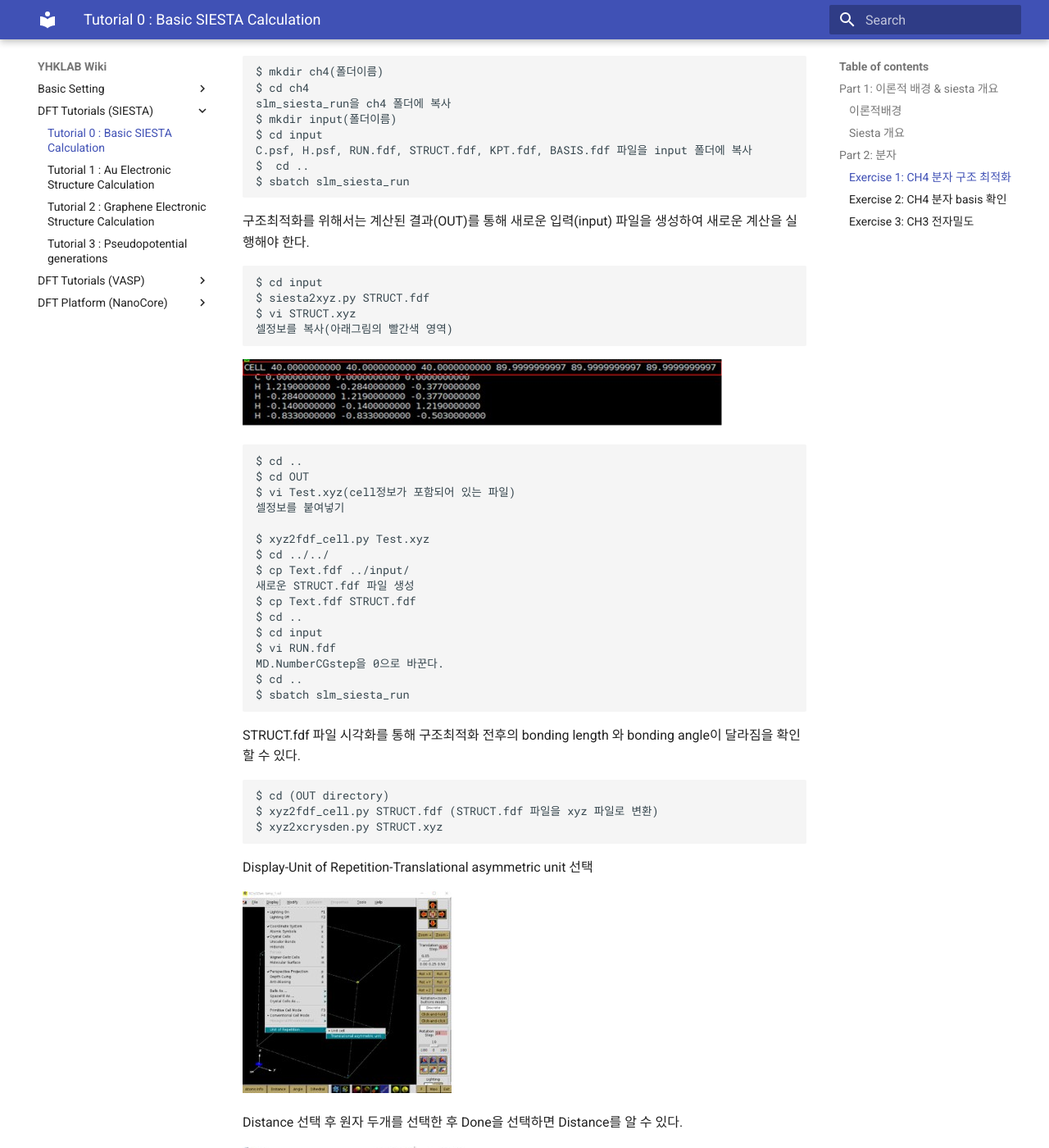
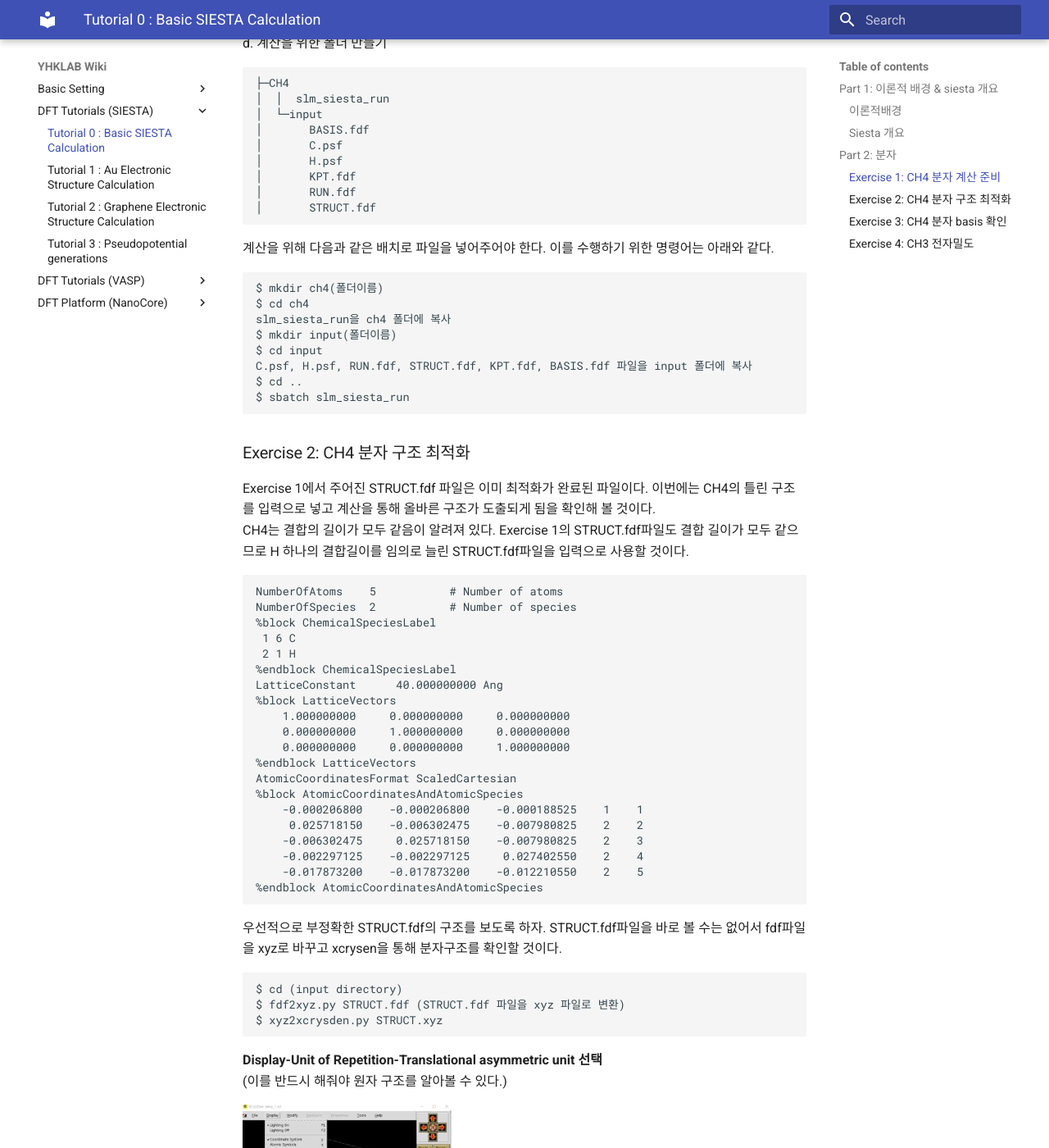
Before and after one commit to YHKlab-SHYu/yhkimlab_beta, an MkDocs documentation site: the page built from docs/00_BASIC_UM.md, in a window 1280 px wide and 1400 px high, scrolled down 4432 px. Shown: the whole window at 82% size. Built offline with MkDocs 1.6.1 and Material for MkDocs 9.7.7, drawn with Linux system fonts in a browser that asks for light colours; old or Windows-style settings are respelled for this version of MkDocs; some of the changed text lies outside the part shown.

Commit message:
210315 Exercise 2 Change

````diff
--- a/docs/00_BASIC_UM.md
+++ b/docs/00_BASIC_UM.md
@@ -37,7 +37,7 @@
 
 ## Part 2: 분자
 
-### Exercise 1: CH4 분자 구조 최적화
+### Exercise 1: CH4 분자 계산 준비
 
 DFT 계산을 위해서는 먼저 계산하려는 구조의 최적화가 필요하다.
 
@@ -64,14 +66,15 @@
 위 순서대로 입력하고 enter를 치면 cif 파일에서 POSCAR 파일이 생성된다.
 
 ```bash
-$poscar2fdf.py POSCAR
+$ poscar2fdf.py POSCAR
 ```
 
 위 명령어를 치면 POSCAR 파일을 fdf 파일로 변환해준다.
 
 이로서 구조최적화를 하기 전 기본적인 STRUCT.fdf 파일을 만들 수 있다.
+
 ```bash
-$vi STRUCT.fdf
+$ vi STRUCT.fdf
 NumberOfAtoms    5           # Number of atoms
 NumberOfSpecies  2           # Number of species
 %block ChemicalSpeciesLabel
@@ -93,6 +96,7 @@
     -0.017873200    -0.017873200    -0.012210550    2    5
 %endblock AtomicCoordinatesAndAtomicSpecies
 ```
+
 c.pseudopotentil 파일은 default pseudopotential (ChemicalSpeciesLabel.psf) for each atomic species. (<https://departments.icmab.es/leem/siesta/Databases/Pseudopotentials/periodictable-lda-abinit.html>) 에서 다운 받거나 직접 만들 수 있다. 계산에 필요한 pseudopotential 파일과 BASIS.fdf, KPT.fdf, slm_siesta_run파일은 폴더에 정리해 두었다.
 
 d. 계산을 위한 폴더 만들기
@@ -118,46 +122,48 @@
 $ mkdir input(폴더이름)
 $ cd input
 C.psf, H.psf, RUN.fdf, STRUCT.fdf, KPT.fdf, BASIS.fdf 파일을 input 폴더에 복사
-$  cd ..
+$ cd ..
 $ sbatch slm_siesta_run
 ```
 
-구조최적화를 위해서는 계산된 결과(OUT)를 통해 새로운 입력(input) 파일을 생성하여 새로운 계산을 실행해야 한다.
+### Exercise 2: CH4 분자 구조 최적화
+
+Exercise 1에서 주어진 STRUCT.fdf 파일은 이미 최적화가 완료된 파일이다. 이번에는 CH4의 틀린 구조를 입력으로 넣고 계산을 통해 올바른 구조가 도출되게 됨을 확인해 볼 것이다.
+CH4는 결합의 길이가 모두 같음이 알려져 있다. Exercise 1의 STRUCT.fdf파일도 결합 길이가 모두 같으므로 H 하나의 결합길이를 임의로 늘린 STRUCT.fdf파일을 입력으로 사용할 것이다.
 
 ```bash
-$ cd input
-$ siesta2xyz.py STRUCT.fdf
-$ vi STRUCT.xyz
-셀정보를 복사(아래그림의 빨간색 영역)
+NumberOfAtoms    5           # Number of atoms
+NumberOfSpecies  2           # Number of species
+%block ChemicalSpeciesLabel
+ 1 6 C
+ 2 1 H
+%endblock ChemicalSpeciesLabel
+LatticeConstant      40.000000000 Ang
+%block LatticeVectors
+    1.000000000     0.000000000     0.000000000
+    0.000000000     1.000000000     0.000000000
+    0.000000000     0.000000000     1.000000000
+%endblock LatticeVectors
+AtomicCoordinatesFormat ScaledCartesian
+%block AtomicCoordinatesAndAtomicSpecies
+    -0.000206800    -0.000206800    -0.000188525    1    1
+     0.025718150    -0.006302475    -0.007980825    2    2
+    -0.006302475     0.025718150    -0.007980825    2    3
+    -0.002297125    -0.002297125     0.027402550    2    4
+    -0.017873200    -0.017873200    -0.012210550    2    5
+%endblock AtomicCoordinatesAndAtomicSpecies
 ```
-![03_010](img/03/03_010.jpg)
+
+우선적으로 부정확한 STRUCT.fdf의 구조를 보도록 하자. STRUCT.fdf파일을 바로 볼 수는 없어서 fdf파일을 xyz로 바꾸고 xcrysen을 통해 분자구조를 확인할 것이다.
 
 ```bash
-$ cd ..
-$ cd OUT
-$ vi Test.xyz(cell정보가 포함되어 있는 파일)
-셀정보를 붙여넣기
-
-$ xyz2fdf_cell.py Test.xyz
-$ cd ../../
-$ cp Text.fdf ../input/
-새로운 STRUCT.fdf 파일 생성
-$ cp Text.fdf STRUCT.fdf
-$ cd ..
-$ cd input
-$ vi RUN.fdf
-MD.NumberCGstep을 0으로 바꾼다.
-$ cd ..
-$ sbatch slm_siesta_run
-```
-STRUCT.fdf 파일 시각화를 통해 구조최적화 전후의 bonding length 와 bonding angle이 달라짐을 확인 할 수 있다.
-
-```bash
-$ cd (OUT directory)
-$ xyz2fdf_cell.py STRUCT.fdf (STRUCT.fdf 파일을 xyz 파일로 변환)
+$ cd (input directory)
+$ fdf2xyz.py STRUCT.fdf (STRUCT.fdf 파일을 xyz 파일로 변환)
 $ xyz2xcrysden.py STRUCT.xyz
 ```
-Display-Unit of Repetition-Translational asymmetric unit 선택
+
+**Display-Unit of Repetition-Translational asymmetric unit 선택**
+(이를 반드시 해줘야 원자 구조를 알아볼 수 있다.)
 
 ![03_011](img/03/03_011.jpg)
 
@@ -169,11 +175,41 @@
 
 ![03_013](img/03/03_013.jpg)
 
-> 구조 최적화 전 bonding length : 1.30719 Ang, bonding angle : 108.7856 deg
-> 구조 최적화 된 bonding length : 1.10977 Ang, bonding angle : 109.4914 deg
+이 방법을 통해 input에 들어가 있는 STRUCT.xyz의 결합 길이를 보도록 하자.
 
+![03_010](img/03/03_017.png)
 
-### Exercise 2: CH4 분자 basis 확인
+그림에서 볼 수 있듯이 CH4 분자의 왼쪽 H가 다른 분자보다 0.001 Ang 더 짧음을 알 수 있다.
+이 STRUCT.fdf파일을 input 폴더에 넣는다. 계산을 위해 RUN.fdf와 BASIS.fdf를 수정해준다.
+
+```bash
+$ cd input
+$ vi RUN.fdf
+MD.NumberCGstep을 300으로 바꾼다.
+$ vi BASIS.fdf
+PAO.BasisSize를 SZ로 바꾼다.
+$ cd ..
+$ sbatch slm_siesta_run
+```
+
+MD.NumberCGstep은 계산의 최대 iteration 횟수를 설정해주는 것이다. 300번 계산을 돌려도 값이 수렴하지 않으면 프로그램을 끝낸다. BasisSize는 빠른 구조확인을 위해 정확도는 떨어지지만 빠른 SZ로 설정해준다.
+계산을 완료하면 OUT폴더에 계산이 끝난 파일인 Test.xyz를 확인할 수 있다. 이 파일이 구조 최적화 된 결과이다.
+Test.xyz를 xcrysden으로 계산된 구조를 확인해보도록 하자. 그 전에 Test.xyz에는 Cell정보가 포함되어 있지 않다. 따라서 xcrysden으로 바로 읽어올 수 없다. input에 있는 STRUCT.xyz파일의 Cell정보를 Test.xyz에 복사해준다.
+
+![03_010](img/03/03_010.jpg)
+
+Cell정보 복사가 완료되면 xcrysden으로 Test.xyz의 분자구조를 확인해보자.
+
+```bash
+$ cd (Output directory)
+$ xyz2xcrysden.py Test.xyz
+```
+
+![03_010](img/03/03_017.png)
+
+input의 결합길이가 0.001 Ang 차이났던 것과 달리 계산된 결과는 0.0001 Ang 수준으로 차이가 줄었다. 따라서 최적화된 구조가 형성되었음을 확인해볼 수 있다. C와 H간 분자간 길이가 1.2 Ang으로 Exercise 3의 결과와 거의 일치함도 확인해볼 수 있다.
+
+### Exercise 3: CH4 분자 basis 확인
 
  구조최적화를 위와 같이 진행 한 후에는 Basis 확인를 통해 사용한 Basis가 적절한지 테스트를 한다. Basis 테스트는 구조최적화가 완료된 구조에서 각 Basis 별로 계산을 진행하여 안정된 에너지를 가지는 Basis를 선택하면 된다.
 
@@ -185,7 +221,6 @@
 ```
 
 ![03_014](img/03/03_014.jpg)\
-
 
 - xyz 파일보기 -Basis 별 bonding length 과 Reference(Handy, Nicholas C., Christopher W.
 
@@ -201,14 +236,13 @@
 
 ![03_015](img/03/03_015.jpg)
 
-
 |   | SZ | DZ | TZ | DZP | DZDP |
 |---|:---:|:---:|:---:|:---:|---:|
 | `Bonding length [Ang]` | 1.20100 | 1.10876 | 1.11050 | 1.10977 |	1.10861 |
-| `Bonding angle [degree]` | 109.4398 |	1.091358 | 109.1567 |	109.4914 | 109.3702|
+| `Bonding angle [degree]` | 109.4398 |	109.1358 | 109.1567 |	109.4914 | 109.3702|
 
 
-### Exercise 3: CH3 전자밀도
+### Exercise 4: CH3 전자밀도
 
 a. spin에 따른 전자밀도를 보는 방법은 아래와 같다. Spin 에 따른 전자밀도를 시각화 하기 위해서는 RUN.fdf 에서 아래와 같은 코드를 추가하여야한다
 
````
Also changed, not shown: other parts of docs/00_BASIC_UM.md (+4 -2 lines), docs/img/03/03_017.png (added), docs/img/03/03_018.png (added), site/00_BASIC_UM/index.html, site/img/03/03_017.png (added), site/img/03/03_018.png (added), site/search/search_index.json, 1 other file.
